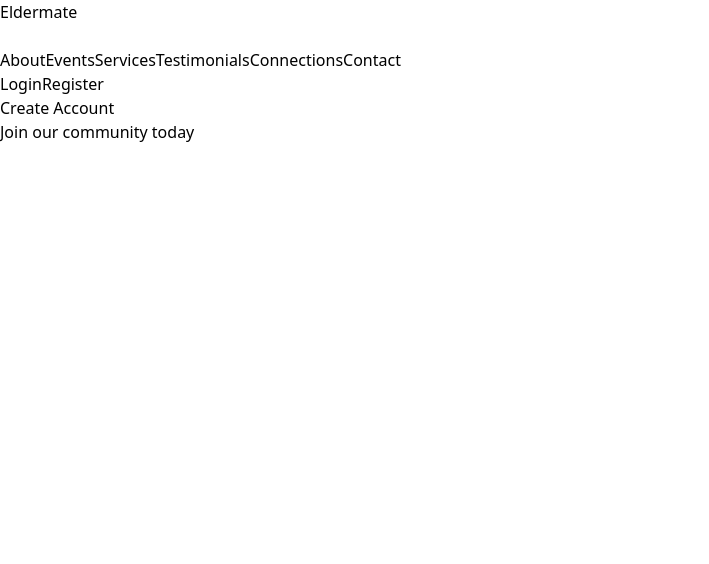
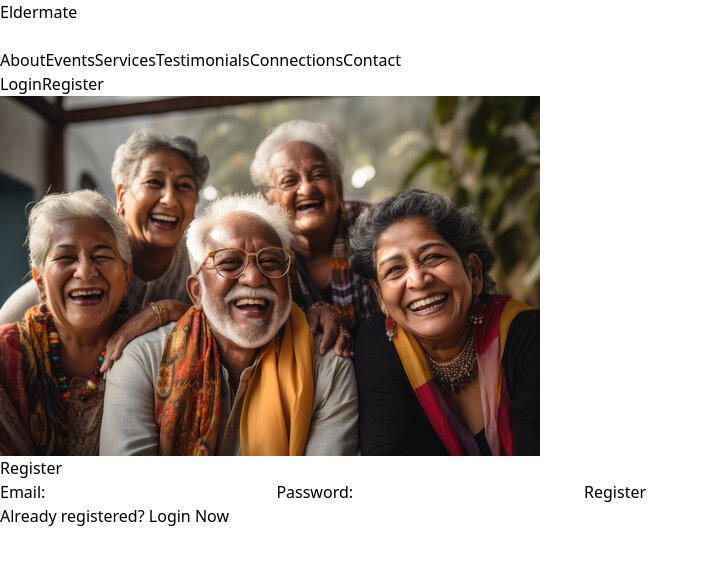
Before and after one commit to ProdigyRahul/Eldermate-fsd, a React (Vite) app in the folder frontend/: page /register in a window 1280 px wide. Shown: the top 564 px of the page, without its empty margins (0-709 px from the left). Built offline with nearby package versions, Linux system fonts and the light colour scheme.

Commit message:
Register

```diff
--- a/frontend/src/components/Register.tsx
+++ b/frontend/src/components/Register.tsx
@@ -1,18 +1,89 @@
-import React from 'react';
+import React, { useState } from 'react';
+import { Link } from 'react-router-dom';
+import reg from '../assets/register1.jpg';
+import logo from '../assets/logo2.png';
 
 const Register: React.FC = () => {
+  const [email, setEmail] = useState('');
+  const [password, setPassword] = useState('');
+
+  const handleSubmit = async (event: React.FormEvent) => {
+    event.preventDefault();
+
+    const registrationData = {
+      email,
+      password,
+    };
+
+    try {
+      const response = await fetch('/api/register', {
+        method: 'POST',
+        headers: {
+          'Content-Type': 'application/json',
+        },
+        body: JSON.stringify(registrationData),
+      });
+
+      const data = await response.json();
+
+      if (response.ok) {
+        alert('Registration successful!');
+      } else {
+        alert(`Registration failed: ${data.message}`);
+      }
+    } catch (error) {
+      alert('An error occurred during registration.');
+      console.error('Error:', error);
+    }
+  };
+
   return (
-    <section className="py-16 bg-gray-50">
-      <div className="max-w-md mx-auto px-4 sm:px-6 lg:px-8">
-        <div className="text-center">
-          <h2 className="text-3xl font-bold text-gray-900">Create Account</h2>
-          <p className="mt-2 text-gray-600">Join our community today</p>
+    <div className="flex flex-col md:flex-row w-screen h-screen bg-[#fdf9f4] gap-4 md:gap-10">
+      <div className="flex flex-1 items-center justify-center p-4">
+        <img src={reg} className="w-full h-full object-cover rounded-lg" alt="Register" />
+      </div>
+
+      <div className="flex flex-1 items-center justify-center p-4 bg-[#f8f8f8]">
+        <div className="bg-[#f8f8f8] font-serif p-8 rounded-lg shadow-lg w-full max-w-md text-[#517f68]">
+          <h2 className="text-3xl font-bold mb-6 text-center">Register</h2>
+          <form onSubmit={handleSubmit} className="space-y-4">
+            <label htmlFor="email" className="block text-left font-semibold">
+              Email:
+            </label>
+            <input
+              type="email"
+              id="email"
+              value={email}
+              onChange={(e) => setEmail(e.target.value)}
+              required
+              className="w-full p-3 border border-gray-300 rounded-lg focus:outline-none focus:ring-2 focus:ring-[#3b755f]"
+            />
+
+            <label htmlFor="password" className="block text-left font-semibold">
+              Password:
+            </label>
+            <input
+              type="password"
+              id="password"
+              value={password}
+              onChange={(e) => setPassword(e.target.value)}
+              required
+              className="w-full p-3 border border-gray-300 rounded-lg focus:outline-none focus:ring-2 focus:ring-[#3b755f]"
+            />
+
+            <Link to="/completeProfile" className="w-full block text-center bg-[#3b755f] text-white p-3 rounded-lg transition duration-300 hover:bg-gray-400">
+              Register
+            </Link>
+          </form>
+          <p className="mt-4 text-center">
+            Already registered?{' '}
+            <Link to="/login" className="text-[#3b755f] hover:underline">
+              Login Now
+            </Link>
+          </p>
         </div>
-        <form className="mt-8 space-y-6">
-          {/* Add registration form here */}
-        </form>
       </div>
-    </section>
+    </div>
   );
 };
 
```
